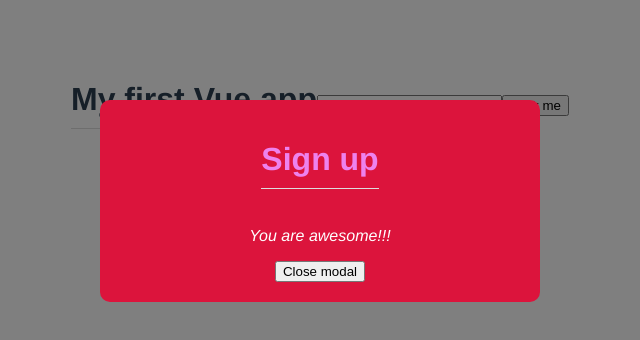
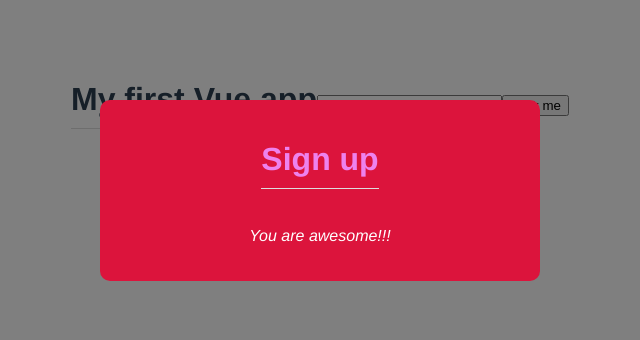
Before and after one commit to Kirill222/vueCLI__ninja, a Vue app: page / in a window 1280 px wide. Both pictures are taken after a click on the button "Show Modal". Shown: the top 340 px of the page, without its empty margins (320-960 px from the left). Built offline with nearby package versions, Linux system fonts and the light colour scheme.

Commit message:
6 Emitting custom events

```diff
--- a/src/App.vue
+++ b/src/App.vue
@@ -3,7 +3,7 @@
   <input type="text" ref="name">
   <button @click="handleClick">Click me</button>
   <div v-if="showModal">
-    <Modal :header="header" :text="text" :theme="sale" :closemodal="toggleModal" />
+    <Modal :header="header" :text="text" :theme="sale" @close="toggleModal" />
   </div>
   <br>
   <button @click="toggleModal">Show Modal</button>
--- a/src/components/Modal.vue
+++ b/src/components/Modal.vue
@@ -1,16 +1,20 @@
 <template>
-    <div class="backdrop">
+    <div class="backdrop" @click="closeModal">
         <div class="modal" :class="{sale: theme===sale}">
             <h1>{{header}}</h1>
             <p>{{text}}</p>
-            <button @click="closemodal">Close modal</button>
         </div>
     </div>
 </template>
 
 <script>
     export default {
-        props: ['header', 'text', 'theme', 'closemodal'] //here we accept props
+        props: ['header', 'text', 'theme'], //here we accept props
+        methods: {
+            closeModal() {
+                this.$emit('close')  //custom event that we can call as we wish
+            }
+        }
     }
 </script>
 
```
